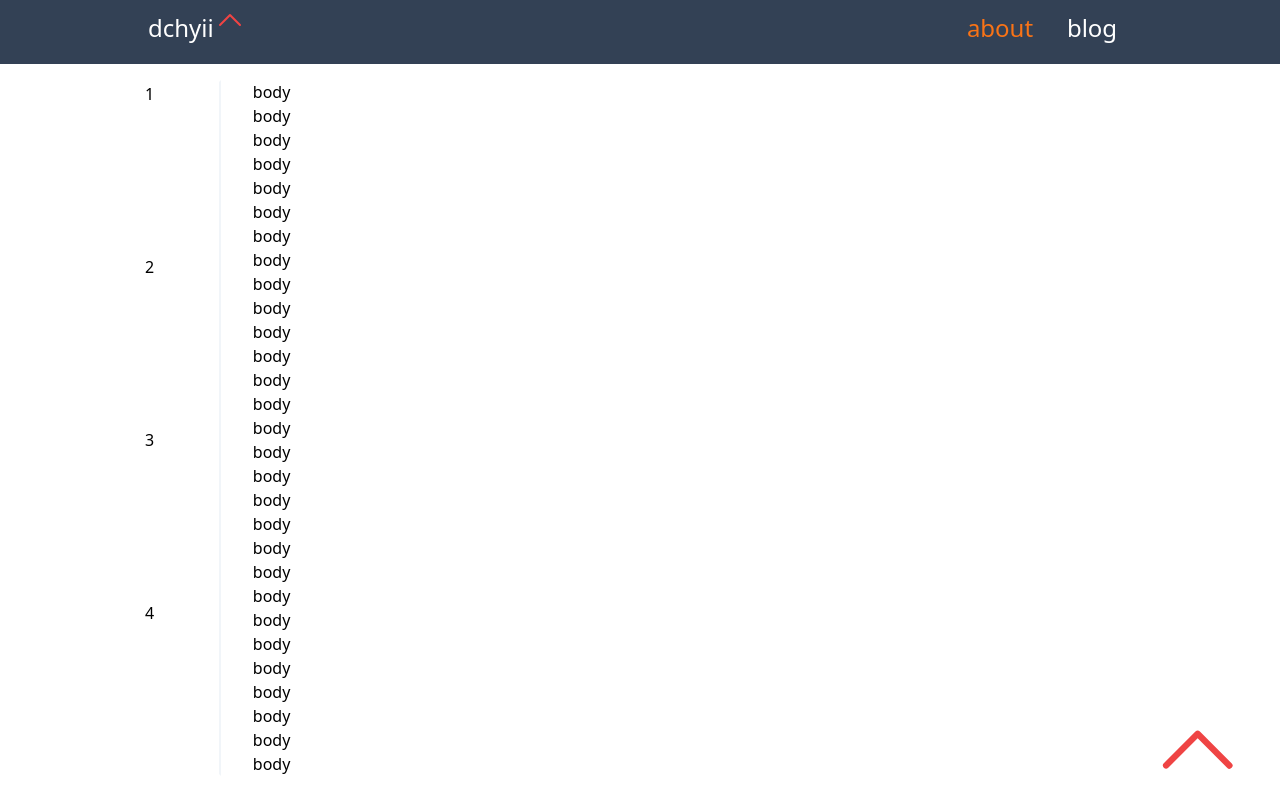
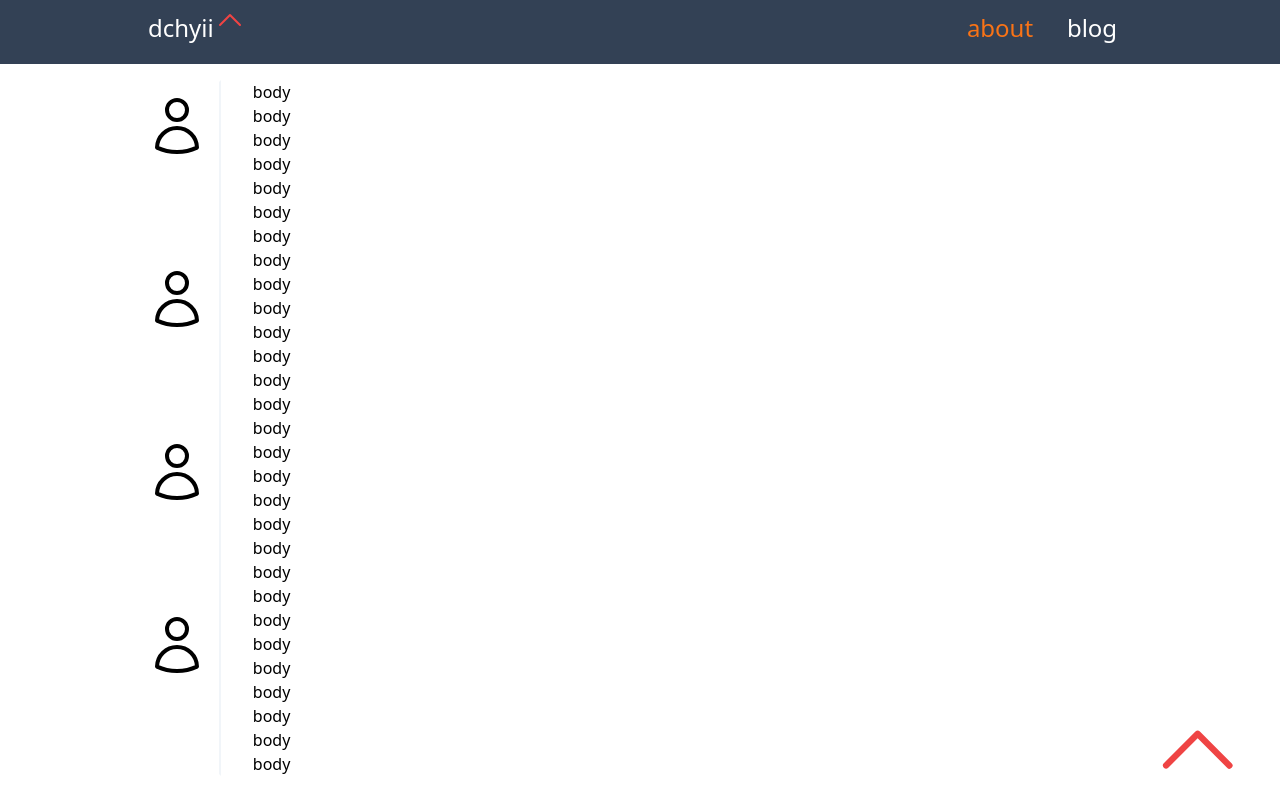
Before and after one commit to dchyii/portfolio-frontend, a Next.js app: page / in a window 1280 px wide. Built offline with nearby package versions, Linux system fonts and the light colour scheme.

Commit message:
created sidebar icons

```diff
--- a/components/layout/SideBar.jsx
+++ b/components/layout/SideBar.jsx
@@ -1,12 +1,13 @@
 import React from "react";
+import SideBarIcon from "../subcomponents/SideBarIcon";
 
 const SideBar = () => {
   return (
     <div className="w-full lg:w-24 h-16 lg:h-full grid grid-cols-4 lg:grid-cols-1 justify-items-center border-2 border-slate-100/0 border-t-slate-100/50 lg:border-t-slate-100/0 lg:border-r-slate-100">
-      <div className="aspect-square w-16">1</div>
-      <div className="aspect-square w-16">2</div>
-      <div className="aspect-square w-16">3</div>
-      <div className="aspect-square w-16">4</div>
+      <SideBarIcon />
+      <SideBarIcon />
+      <SideBarIcon />
+      <SideBarIcon />
     </div>
   );
 };
--- /dev/null
+++ b/components/subcomponents/SideBarIcon.jsx
@@ -0,0 +1,30 @@
+import React from "react";
+
+const SideBarIcon = () => {
+  return (
+    <div className="group relative h-fit mt-3 flex items-start hover:cursor-pointer">
+      <svg
+        xmlns="http://www.w3.org/2000/svg"
+        fill="none"
+        viewBox="0 0 24 24"
+        strokeWidth={1.5}
+        stroke="currentColor"
+        className="w-10 md:w-12 lg:w-16 aspect-square hover:text-orange-500 z-50 bg-white"
+      >
+        <path
+          strokeLinecap="round"
+          strokeLinejoin="round"
+          d="M15.75 6a3.75 3.75 0 11-7.5 0 3.75 3.75 0 017.5 0zM4.501 20.118a7.5 7.5 0 0114.998 0A17.933 17.933 0 0112 21.75c-2.676 0-5.216-.584-7.499-1.632z"
+        />
+      </svg>
+      <div
+        className="absolute left-0 lg:group-hover:left-16 ml-2 px-3 py-3 rounded-r-lg bg-white min-w-max text-xl font-semibold border border-l-4 border-l-white border-slate-300
+      opacity-0 lg:group-hover:opacity-100 invisible lg:group-hover:visible transition-all duration-500 ease-in-out"
+      >
+        icon name
+      </div>
+    </div>
+  );
+};
+
+export default SideBarIcon;
```
